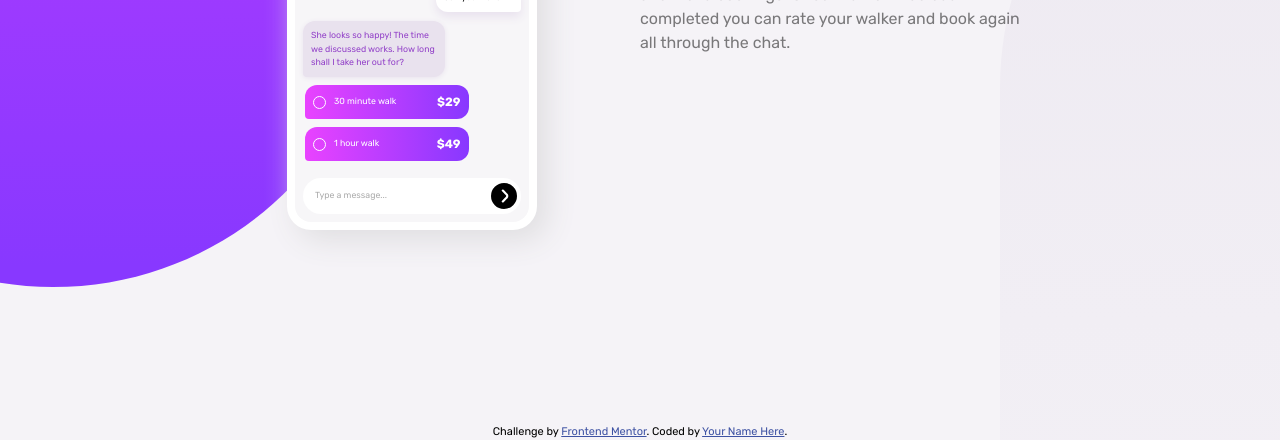
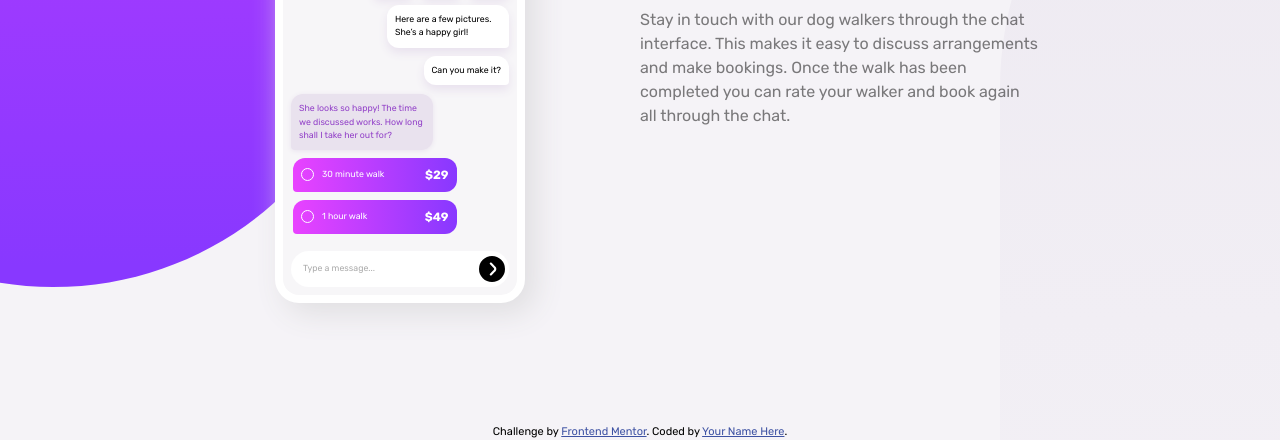
Before and after one commit to LeonteCr/Chat-app-illustration, a plain HTML site: page index.html in a window 1280 px wide. Shown: the part 360-800 px from the top of the page. Drawn offline with Linux system fonts and the light colour scheme.

Commit message:
:center the main

```diff
--- a/style.css
+++ b/style.css
@@ -280,11 +280,7 @@ button:hover {
 
 
 @media (min-width:900px) {
-    main {
-        display: flex;
-        width: 75%;
-        margin: 0 auto;
-    }
+
 
     .tel-desktop,
     .about-desktop {
@@ -298,9 +294,16 @@ button:hover {
         background-position: left top , bottom right;
         background-position-x: -280px, 1000px;
         background-position-y: -650px, 100px;
+        display: flex;
+        align-items: center;
+       padding: 0;
 
+    }
 
-
+    main {
+        display: flex;
+        width: 75%;
+        margin: auto auto;
     }
     .tel {
         box-shadow: 10px 10px 30px rgb(223, 222, 224);
```
